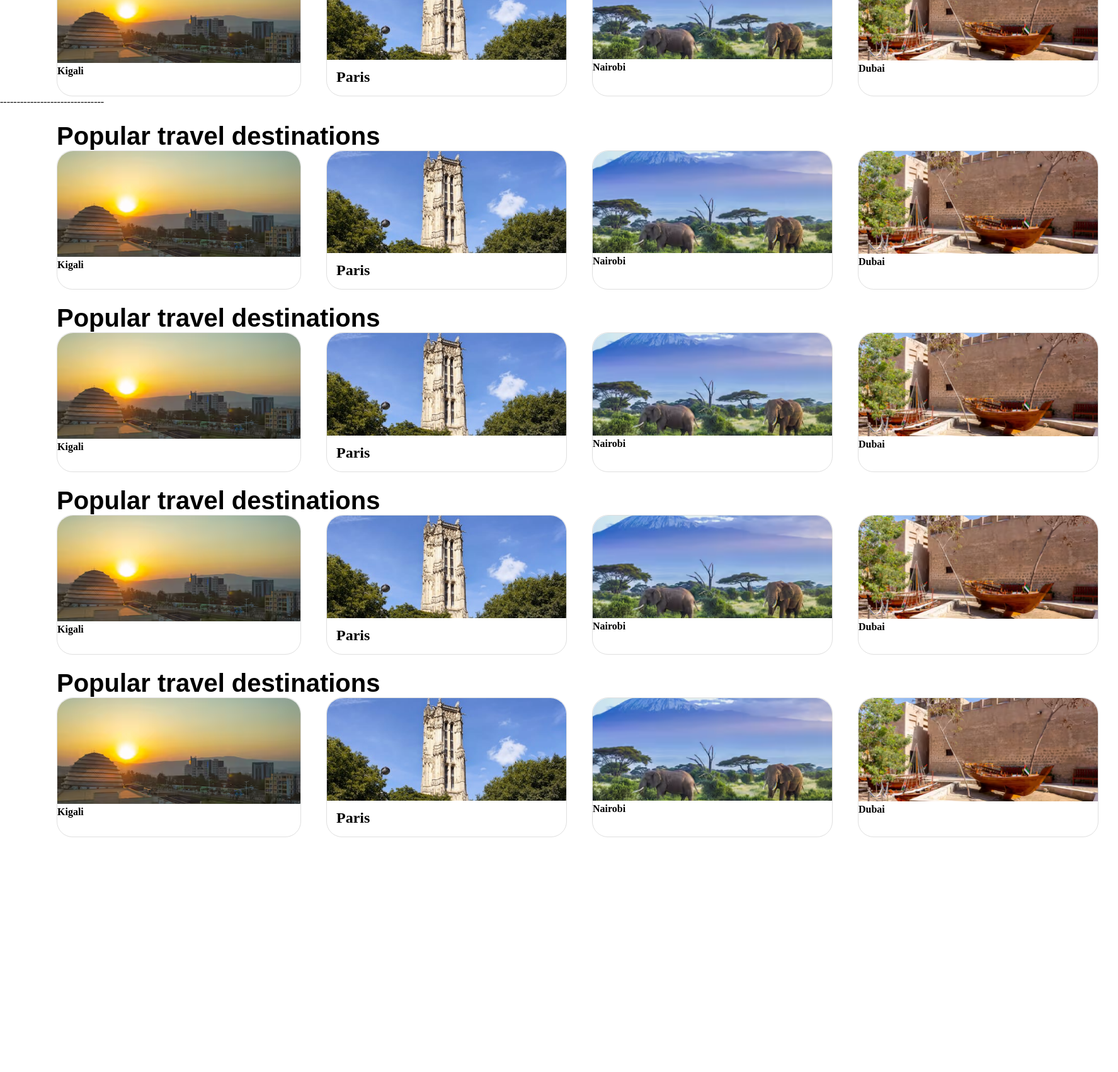
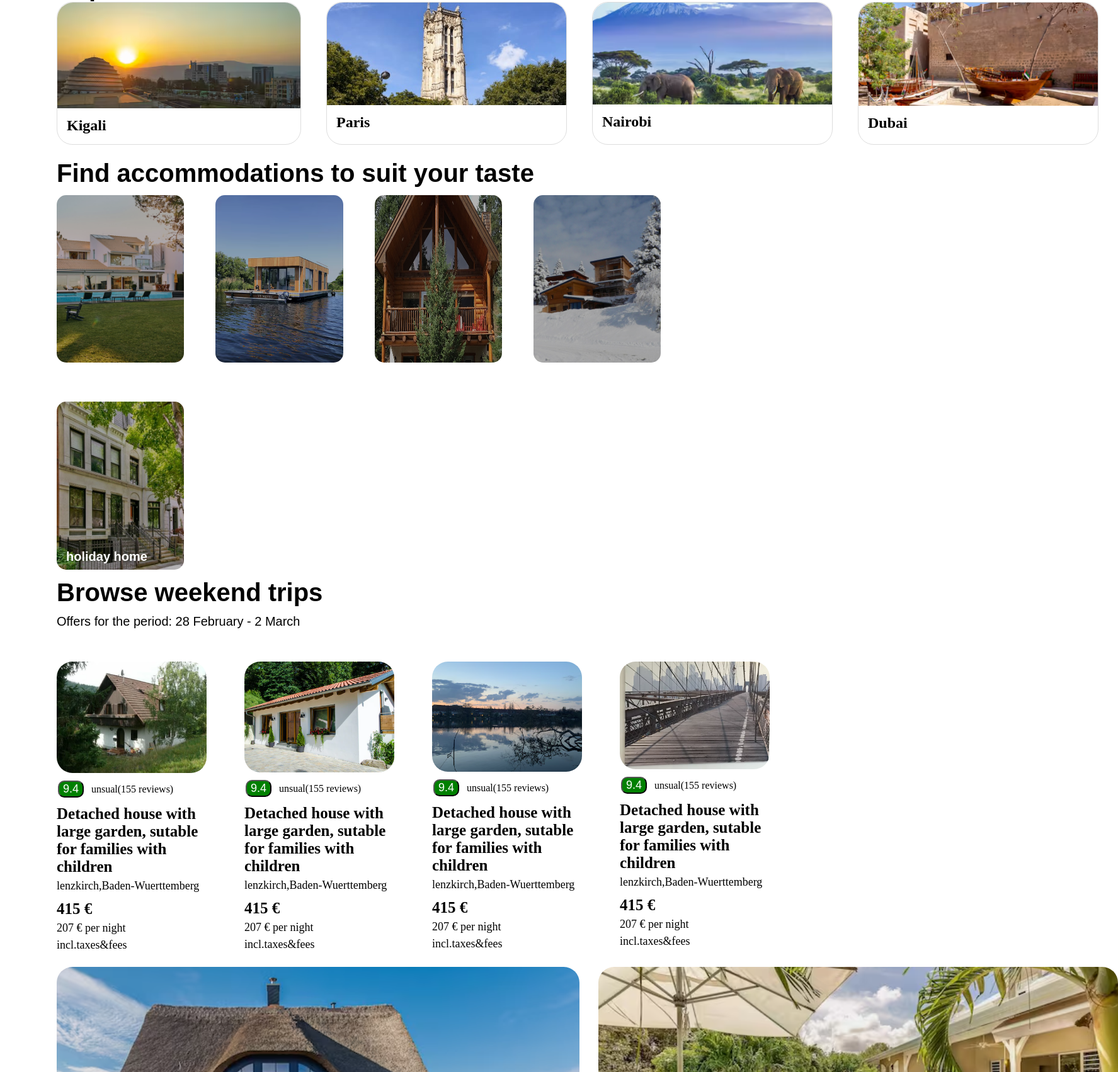
Before and after one commit to isaacbenit/cloning-gate, a plain HTML site: page index.html in a window 1280 px wide. Shown: the part 1097-2800 px from the top of the page at 63% size, 1775 px wide, since content can reach past the window. Before the commit the page ends 2427 px from the top, so only its background shows below. Drawn offline with Linux system fonts and the light colour scheme.

Commit message:
new changes

```diff
--- a/index.html
+++ b/index.html
@@ -23,7 +23,6 @@
         <div class="header2">
             <div>
           <h2>Everything is fine, you book with FeWo-direkt</h2>
-
         </div>
       </div>
       <div class="inputline">
@@ -48,103 +47,131 @@
       <h1 class="text1">Popular travel destinations</h1>
       <div class="txtimgs">
         <div class="one">
-            <img src="Screenshot 2025-01-24 121604.png" alt="">
-            <h4>Kigali</h4>
+            <img src="2025-01-24 121604.png" alt="">
+            <h2>Kigali</h2>
         </div>
         <div class="two">
             <img src= '191dcb074564e1577247dcdce8666268.jpeg'alt="">
             <h2>Paris</h2>
         </div>
         <div class="three">
-            <img src= 'Screenshot 2025-01-24 121614.png'alt="">
+            <img src= '2025-01-24 121614.png'alt="">
+            <h2>Nairobi</h2>
+        </div>
+        <div class="four">
+            <img src= '2025-01-24 121631.png'alt="">
+            <h2>Dubai</h2>
+        </div>
+      </div>
+      <div>
+      </div>
+    </div>
+    <h1 class="text2">Find accommodations to suit your taste</h1>
+    <div class="images">
+        <img src="VRBO_OOH_TRUST_LISBON_HOUSE_NATACHA_WIDE_BACKDOOR_HUMM_0004.jpeg" alt="">
+        <img src="2025-01-24 142034.png" alt="">
+        <img src="213fcdf0.jpeg" alt="">
+        <img src="PARTNER_Chalet_Rochefort_R2.jpeg" alt="">
+        <img src="PARTNER_Historic_Chicago_Townhouse.jpeg" alt="">
+    </div>
+        <ul class="names">
+            <li>holiday home</li>
+            <li>houseboat</li>
+            <li>holiday cottage</li>
+            <li>chalet</li>
+            <li>holiday apartment</li>
+        </ul>
+        <h1 class="text2">Browse weekend trips</h1>
+        <h3 class="text3">Offers for the period: 28 February - 2 March</h3>
+        <div class="secondimages">
+            <div class="imgwithtext">
+                <img src="2025-01-24 152629.png" alt="">
+                <div class="content"><button>9.4</button><span>unsual(155 reviews)</span>
+                    <h5>Detached house with large garden, sutable for families with children</h5>
+                    <h6>lenzkirch,Baden-Wuerttemberg</h6>
+                    <h2>415 €</h2>
+                    <h3>207 € per night</h3>
+                    <h4>incl.taxes&fees</h4>
+                </div>
+            </div>
+
+            <!-- <div class="imgwithtext">
+                <img src="2025-01-24 152635.png" alt="">
+                <button>9.4</button><span>unsual(155 reviews)</span>
+            </div> -->
+
+            <div class="imgwithtext">
+                <img src="2025-01-24 152635.png" alt="">
+                <div class="content"><button>9.4</button><span>unsual(155 reviews)</span>
+                    <h5>Detached house with large garden, sutable for families with children</h5>
+                    <h6>lenzkirch,Baden-Wuerttemberg</h6>
+                    <h2>415 €</h2>
+                    <h3>207 € per night</h3>
+                    <h4>incl.taxes&fees</h4>
+                </div>
+            </div>
+            <div class="imgwithtext">
+                <img src="2025-01-24 152644.png" alt="">
+                <div class="content"><button>9.4</button><span>unsual(155 reviews)</span>
+                    <h5>Detached house with large garden, sutable for families with children</h5>
+                    <h6>lenzkirch,Baden-Wuerttemberg</h6>
+                    <h2>415 €</h2>
+                    <h3>207 € per night</h3>
+                    <h4>incl.taxes&fees</h4>
+                </div>
+            </div>
+
+            <div class="imgwithtext">
+                <img src="2025-01-24 152704.png" alt="">
+                <div class="content"><button>9.4</button><span>unsual(155 reviews)</span>
+                    <h5>Detached house with large garden, sutable for families with children</h5>
+                    <h6>lenzkirch,Baden-Wuerttemberg</h6>
+                    <h2>415 €</h2>
+                    <h3>207 € per night</h3>
+                    <h4>incl.taxes&fees</h4>
+                </div>
+            </div>
+        </div>
+
+        <div class="next2">
+            <div>
+                <img src="2025-01-24 164417.png" alt="" class="img">
+                <h2>FINALLY WEEKEND</h2>
+                <h5>Time out together with FeWo-direkt</h5>
+            </div>
+            <div>
+                <img src="2025-01-24 164429.png" alt="" class="img">
+                <h2>TOP RATED ACCOMMODATIONS 2025</h2>
+                <h5>Book your holiday in a popular hoiday accommodation</h5>
+            </div>
+
+        </div>
+
+        <h1 class="text2">Holiday Homes of the year 2024</h1>
+        <h3 class="text3">Exceptional holiday accommodations for unforgettable group trips</h3>
+
+      <!-- <div class="txtimgs2">
+        <div class="one1">
+
+            <h4>holiday home</h4>
+        </div>
+        <div class="two2">
+            <img src= '213fcdf0.jpeg'alt="">
+            <h2>Paris</h2>
+        </div>
+        <div class="three">
+            <img src= '2025-01-24 121614.png'alt="">
             <h4>Nairobi</h4>
         </div>
         <div class="four">
-            <img src= 'Screenshot 2025-01-24 121631.png'alt="">
+            <img src= '2025-01-24 121631.png'alt="">
             <h4>Dubai</h4>
         </div>
-      </div>
-      <div>
+      </div> -->
 
-      </div>
-    </div>
-    -------------------------------
 
-    <h1 class="text1">Popular travel destinations</h1>
-    <div class="txtimgs">
-      <div class="one">
-          <img src="Screenshot 2025-01-24 121604.png" alt="">
-          <h4>Kigali</h4>
-      </div>
-      <div class="two">
-          <img src= '191dcb074564e1577247dcdce8666268.jpeg'alt="">
-          <h2>Paris</h2>
-      </div>
-      <div class="three">
-          <img src= 'Screenshot 2025-01-24 121614.png'alt="">
-          <h4>Nairobi</h4>
-      </div>
-      <div class="four">
-          <img src= 'Screenshot 2025-01-24 121631.png'alt="">
-          <h4>Dubai</h4>
-      </div>
-    </div>
-    <h1 class="text1">Popular travel destinations</h1>
-    <div class="txtimgs">
-      <div class="one">
-          <img src="Screenshot 2025-01-24 121604.png" alt="">
-          <h4>Kigali</h4>
-      </div>
-      <div class="two">
-          <img src= '191dcb074564e1577247dcdce8666268.jpeg'alt="">
-          <h2>Paris</h2>
-      </div>
-      <div class="three">
-          <img src= 'Screenshot 2025-01-24 121614.png'alt="">
-          <h4>Nairobi</h4>
-      </div>
-      <div class="four">
-          <img src= 'Screenshot 2025-01-24 121631.png'alt="">
-          <h4>Dubai</h4>
-      </div>
-    </div>
-    <h1 class="text1">Popular travel destinations</h1>
-    <div class="txtimgs">
-      <div class="one">
-          <img src="Screenshot 2025-01-24 121604.png" alt="">
-          <h4>Kigali</h4>
-      </div>
-      <div class="two">
-          <img src= '191dcb074564e1577247dcdce8666268.jpeg'alt="">
-          <h2>Paris</h2>
-      </div>
-      <div class="three">
-          <img src= 'Screenshot 2025-01-24 121614.png'alt="">
-          <h4>Nairobi</h4>
-      </div>
-      <div class="four">
-          <img src= 'Screenshot 2025-01-24 121631.png'alt="">
-          <h4>Dubai</h4>
-      </div>
-    </div>
-    <h1 class="text1">Popular travel destinations</h1>
-    <div class="txtimgs">
-      <div class="one">
-          <img src="Screenshot 2025-01-24 121604.png" alt="">
-          <h4>Kigali</h4>
-      </div>
-      <div class="two">
-          <img src= '191dcb074564e1577247dcdce8666268.jpeg'alt="">
-          <h2>Paris</h2>
-      </div>
-      <div class="three">
-          <img src= 'Screenshot 2025-01-24 121614.png'alt="">
-          <h4>Nairobi</h4>
-      </div>
-      <div class="four">
-          <img src= 'Screenshot 2025-01-24 121631.png'alt="">
-          <h4>Dubai</h4>
-      </div>
-    </div>
+
+
+
   </body>
 </html>
--- a/style.css
+++ b/style.css
@@ -4,6 +4,7 @@
 }
 .header1{
     display: flex;
+    flex-wrap: wrap;
     text-align: center;
     margin-left: 40px;
     margin-right: 80px;
@@ -11,6 +12,7 @@
 .header1 ul{
     list-style: none;
     display: flex;
+    flex-wrap: wrap;
     /* margin-left: 23px; */
     margin-left: auto;
     gap: 3em;
@@ -62,6 +64,7 @@
     padding-top: 14px;
     margin-top: -340px;
     margin-bottom: 280px;
+    z-index: 1;
 
     /* margin: 0%; */
     /* display: flex;
@@ -135,7 +138,7 @@
     gap: 40px;
 }
 .one {
-    border: 1px solid rgba(12, 12, 12, 0.128);
+    border: 1px solid rgba(128, 128, 128, 0.265);
     border-radius: 25px;
 }
 .one img{
@@ -143,8 +146,14 @@
     border-top-right-radius: 25px;
 
 }
+.one h2{
+    margin-top: 10px;
+    margin-bottom: 16px;
+    margin-left: 15px;
+    font-size: 24px;
+}
 .two {
-    border: 1px solid rgba(12, 12, 12, 0.128);
+    border: 1px solid rgba(128, 128, 128, 0.265);
     border-radius: 25px;
 }
 .two img{
@@ -160,7 +169,7 @@
     font-size: 24px;
 }
 .three {
-    border: 1px solid rgba(12, 12, 12, 0.128);
+    border: 1px solid rgba(128, 128, 128, 0.265);
     border-radius: 25px;
 }
 .three img{
@@ -176,7 +185,7 @@
     font-size: 24px;
 }
 .four {
-    border: 1px solid rgba(12, 12, 12, 0.128);
+    border: 1px solid rgba(128, 128, 128, 0.265);
     border-radius: 25px;
 }
 .four img{
@@ -191,3 +200,107 @@
     margin-left: 15px;
     font-size: 24px;
 }
+.text2{
+    margin-left: 90px;
+    margin-top: 23px;
+    font-family: sans-serif;
+    font-size: 40px;
+}
+
+ .images{
+    display: flex;
+    flex-wrap: wrap;
+    overflow-x: auto;
+    gap: 50px;
+    margin-left: 90px;
+    /* padding: 25px; */
+    filter: brightness(70%);
+ }
+ .images img{
+    width: 17%;
+    margin-top: 12px;
+    border-radius: 15px;
+ }
+ .names{
+    /* z-index: auto; */
+    position: relative;
+    display: flex;
+    flex-wrap: wrap;
+    overflow-x: auto;
+    list-style: none;
+    justify-content: space-between;
+    margin-left: 65px;
+    margin-right: 200px;
+    font-family: sans-serif;
+    font-size:20px;
+    font-weight: bold;
+    color: white;
+    margin-top:-32px;
+ }
+ .text3{
+    margin-left: 90px;
+    margin-top: 12px;
+    font-family: sans-serif;
+    font-size: 20px;
+    font-weight: 80;
+ }
+ .secondimages{
+    display: flex;
+    flex-wrap: wrap;
+    gap: 60px;
+    margin-top: 52px;
+    margin-left: 90px;
+
+ }
+ .secondimages img{
+    border-radius: 25px;
+ }
+ .imgwithtext{
+    display: flex;
+    flex-direction: column;
+    width: 20%;
+ }
+ .imgwithtext button{
+    width: 10%;
+    background-color: green;
+    color: white;
+    font-size: 18px;
+    border-radius: 10px;
+    margin-top: 12px;
+    margin-left: 2px;
+    padding-right: 31px;
+ }
+ .imgwithtext span{
+    padding-left: 12px;
+ }
+ .imgwithtext h5,.imgwithtext h2{
+    padding-top: 12px;
+    font-size: 25px;
+ }
+ .imgwithtext h6,.imgwithtext h3,.imgwithtext h4{
+    padding-top: 6px;
+    font-size: 18px;
+    font-weight: 400;
+ }
+.next2{
+    display: flex;
+    margin-left: 90px;
+    gap: 30px;
+}
+.next2 .img{
+    border-radius: 25px;
+    margin-top: 24px;
+}
+
+.next2 h2{
+    font-family: sans-serif;
+    font-weight: 300;
+    font-size: large;
+    padding-top: 13px;
+}
+.next2 h5{
+    font-family: sans-serif;
+    font-weight: 600;
+    font-size: large;
+    padding-top: 13px;
+}
```
Also changed, not shown: 2025-01-24 121604.png (renamed from Screenshot 2025-01-24 121604.png), 2025-01-24 121614.png (renamed from Screenshot 2025-01-24 121614.png), 2025-01-24 121631.png (renamed from Screenshot 2025-01-24 121631.png), 2025-01-24 142034.png (added), 2025-01-24 152629.png (added), 2025-01-24 152635.png (added), 2025-01-24 152644.png (added), 2025-01-24 152704.png (added), 2025-01-24 164417.png (added), 2025-01-24 164429.png (added), 213fcdf0.jpeg (added), PARTNER_Chalet_Rochefort_R2.jpeg (added), PARTNER_Historic_Chicago_Townhouse.jpeg (added), VRBO_OOH_TRUST_LISBON_HOUSE_NATACHA_WIDE_BACKDOOR_HUMM_0004.jpeg (added).
